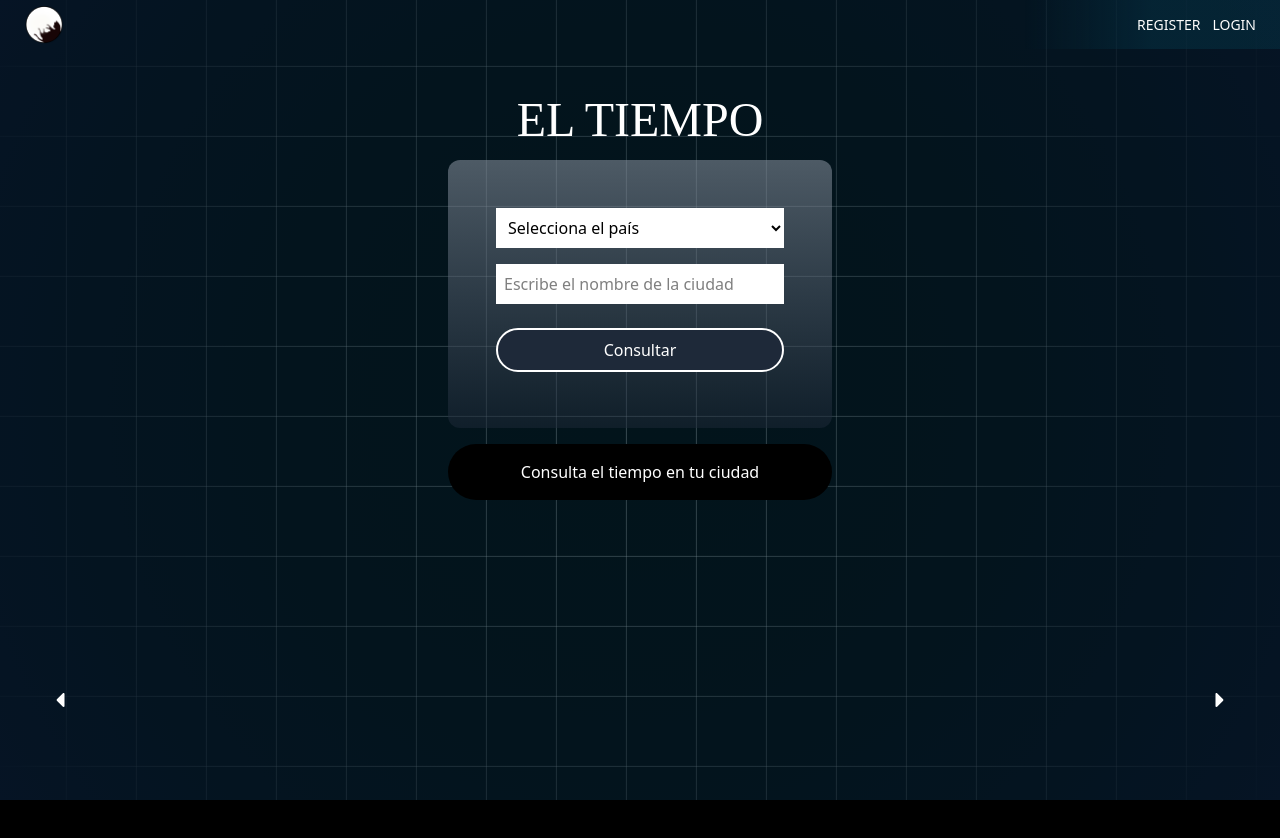
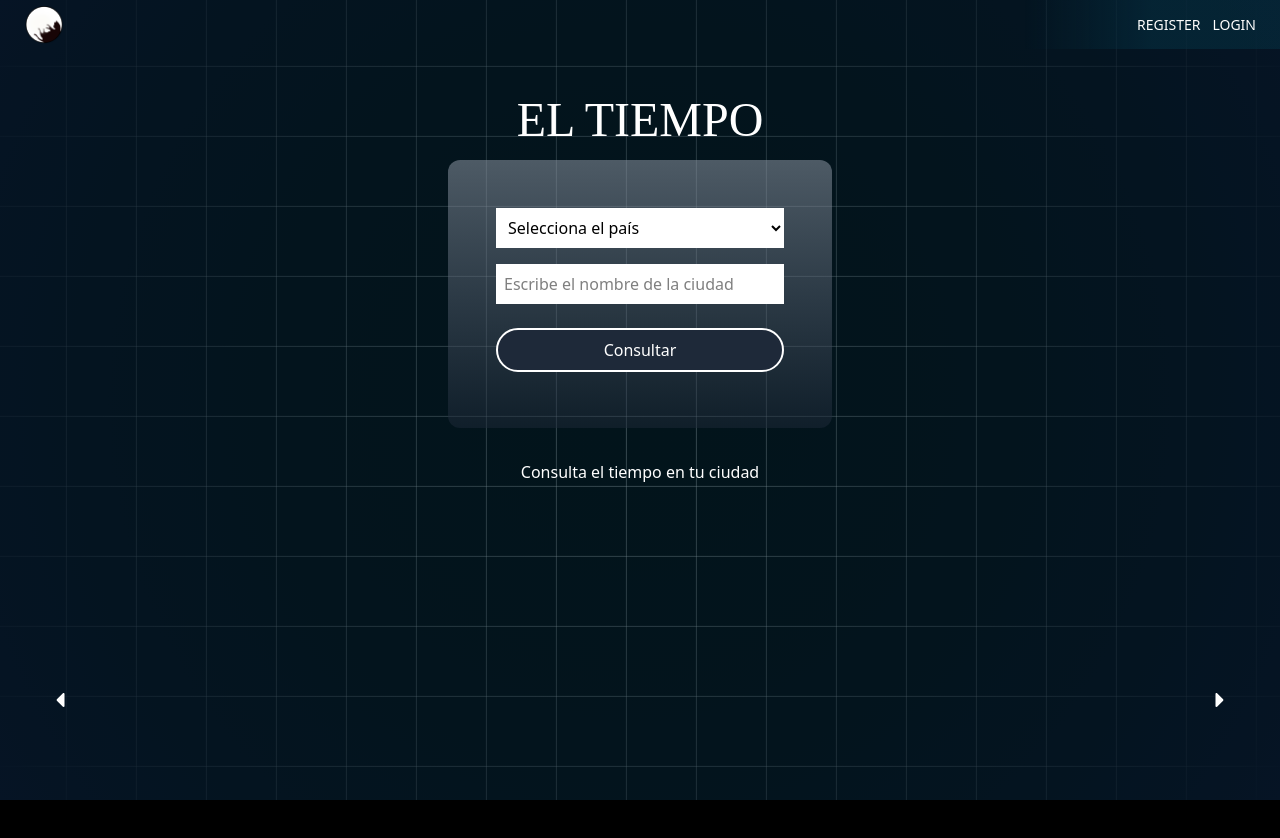
Before and after one commit to Zasmooncat/PortfolioWeb, a React (Vite) app: page /weather in a window 1280 px wide. Shown: the top 838 px of the page. Built offline with nearby package versions, Linux system fonts and the light colour scheme; a web font is replaced by a local one.

Commit message:
final ajustes z-index tiempo

```diff
--- a/src/js/components/appWeather.jsx
+++ b/src/js/components/appWeather.jsx
@@ -115,9 +115,9 @@ const AppWeather = () => {
                     <button className="boton bg-gray-800 text-white hover:text-cyan-200 hover:bg-gray-950 border-2 my-6 mx-4 p-2 rounded-4xl">Consultar</button>
                 </form>
             </div>
-            <div className="seccion2 w-[95%] md:w-[50%] lg:w-[30%] bg-black rounded-4xl p-4 ">
+            <div className="seccion2 w-[95%] md:w-[50%] lg:w-[30%]  rounded-2xl p-4 ">
                 {!weather ? (
-                    <div className=" flex justify-center bg-black text-white">Consulta el tiempo en tu ciudad</div>
+                    <div className=" flex justify-center text-white">Consulta el tiempo en tu ciudad</div>
                 ) : weather.cod === "404" ? (
                     <p className="error-message">No existe ninguna ciudad con ese nombre en {lastCountry}</p>
                 ) : (
```
